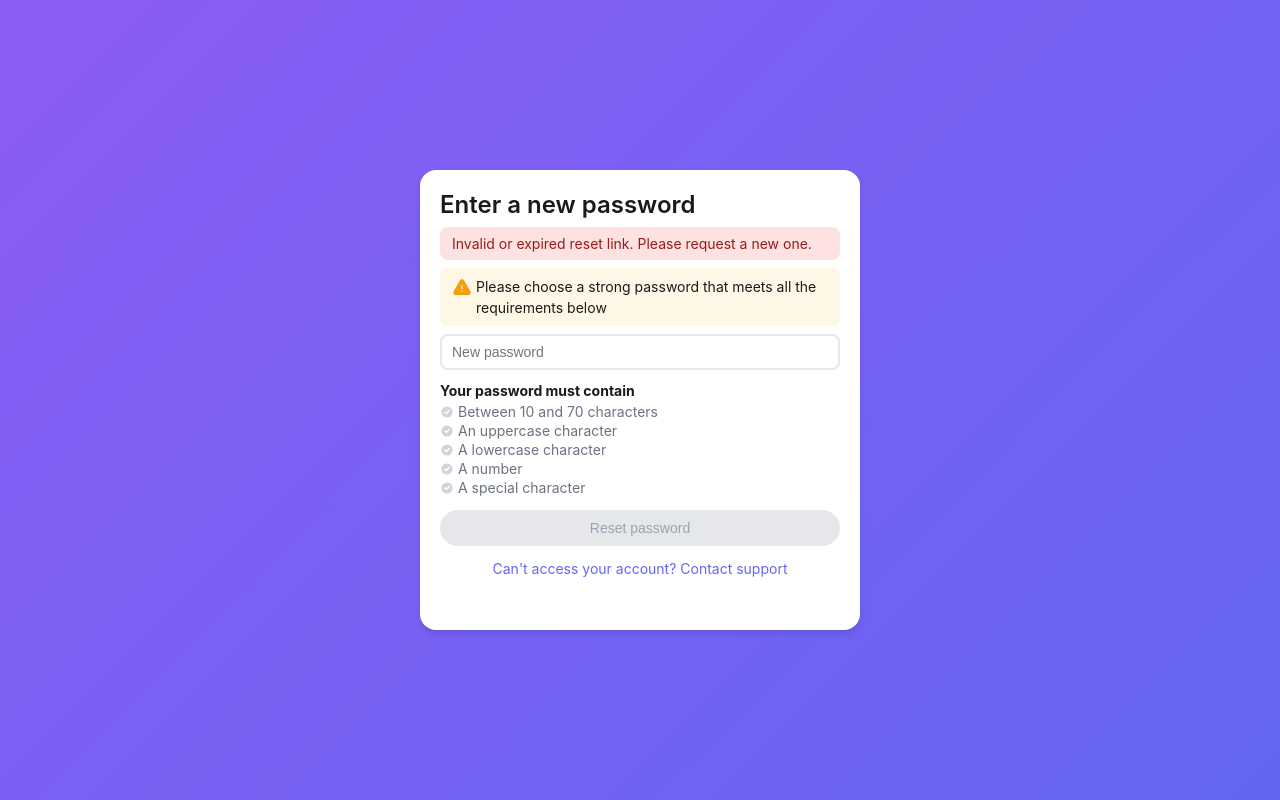
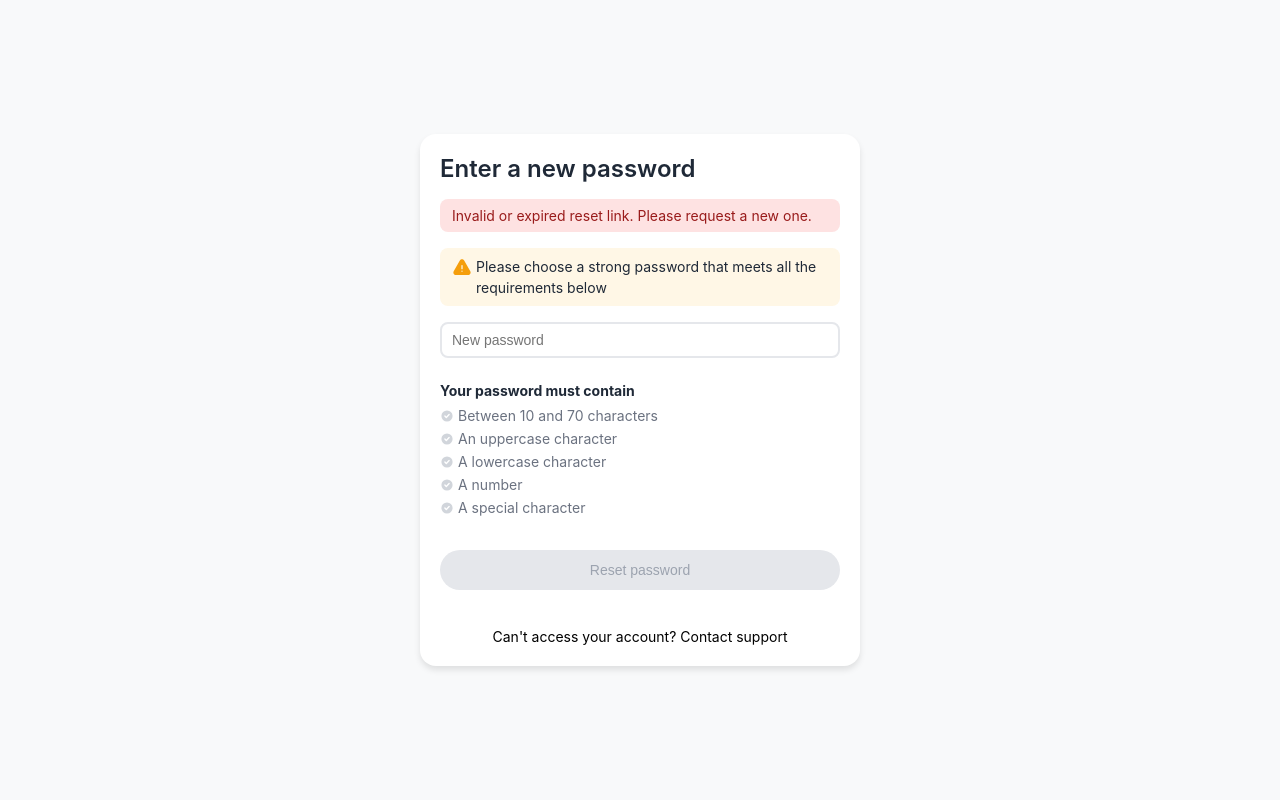
Before and after one commit to Hungle0108/HRM, a Flask app: page /reset-password/1 in a window 1280 px wide. Run offline with Flask 2, Linux system fonts and the light colour scheme.

Commit message:
UPDATED: NEW PASSWORD PAGE fixed the warning layout

```diff
--- a/templates/login.html
+++ b/templates/login.html
@@ -509,12 +509,9 @@
                  data-locale="en">
             </div>
 
-            <div class="forgot-password-wrapper">
-                <a href="/reset-password" class="forgot-password">Forgot Password?</a>
-            </div>
-
             <div class="actions">
                 <button type="submit" class="login-button">Log In</button>
+                <a href="/reset-password" class="forgot-password">Forgot Password?</a>
             </div>
 
             <div class="signup-prompt">
--- a/templates/new_password.html
+++ b/templates/new_password.html
@@ -5,12 +5,20 @@
     <meta name="viewport" content="width=device-width, initial-scale=1.0">
     <title>Set New Password - HRM</title>
     <style>
+        :root {
+            --primary-color: #000000;
+            --primary-hover: #333333;
+            --background-color: #f8f9fa;
+            --text-color: #1f2937;
+            --border-color: #e5e7eb;
+        }
+
         body {
             margin: 0;
             padding: 0;
             font-family: -apple-system, BlinkMacSystemFont, 'Segoe UI', Roboto, Oxygen, Ubuntu, Cantarell, sans-serif;
-            background: linear-gradient(135deg, #8B5CF6, #6366F1);
-            color: #1a1a1a;
+            background: var(--background-color);
+            color: var(--text-color);
             min-height: 100vh;
             display: flex;
             align-items: center;
@@ -20,7 +28,6 @@
         .container {
             max-width: 400px;
             min-height: 420px;
-            height: 420px;
             margin: 40px auto;
             padding: 20px;
             background: white;
@@ -39,8 +46,8 @@
         h1 {
             font-size: 24px;
             font-weight: 600;
-            margin: 0 0 8px 0;
-            color: #1a1a1a;
+            margin: 0 0 16px 0;
+            color: var(--text-color);
             flex-shrink: 0;
         }
 
@@ -48,7 +55,7 @@
             background-color: #FFF7E6;
             border-radius: 8px;
             padding: 8px 12px;
-            margin-bottom: 8px;
+            margin-bottom: 16px;
             display: flex;
             align-items: flex-start;
             gap: 4px;
@@ -57,8 +64,7 @@
         }
 
         .warning-message.hide {
-            opacity: 0;
-            pointer-events: none;
+            display: none;
         }
 
         .warning-message svg {
@@ -72,7 +78,7 @@
         .warning-message p {
             margin: 0;
             font-size: 14px;
-            color: #1a1a1a;
+            color: var(--text-color);
             line-height: 1.5;
         }
 
@@ -82,7 +88,7 @@
             color: #991B1B;
             padding: 8px 12px;
             border-radius: 8px;
-            margin-bottom: 8px;
+            margin-bottom: 16px;
             font-size: 14px;
             flex-shrink: 0;
         }
@@ -92,21 +98,21 @@
         }
 
         .password-requirements {
-            margin-top: 4px;
-            margin-bottom: 8px;
+            margin-top: 8px;
+            margin-bottom: 20px;
         }
 
         .password-requirements h4 {
-            margin: 0 0 4px 0;
+            margin: 0 0 8px 0;
             font-size: 14px;
-            color: #1a1a1a;
+            color: var(--text-color);
         }
 
         .requirement {
             display: flex;
             align-items: center;
             gap: 4px;
-            margin-bottom: 2px;
+            margin-bottom: 6px;
             font-size: 14px;
             color: #6B7280;
             transition: all 0.3s ease;
@@ -129,13 +135,13 @@
 
         .support-link {
             text-align: center;
-            margin-top: 4px;
+            margin-top: 20px;
             flex-shrink: 0;
         }
 
         .support-link a {
             font-size: 14px;
-            color: #6366F1;
+            color: var(--primary-color);
             text-decoration: none;
         }
 
@@ -150,14 +156,14 @@
         }
 
         .form-group {
-            margin-bottom: 8px;
+            margin-bottom: 16px;
             flex-shrink: 0;
         }
 
         input[type="password"] {
             width: 100%;
             padding: 8px 10px;
-            border: 2px solid #E5E7EB;
+            border: 2px solid var(--border-color);
             border-radius: 8px;
             font-size: 14px;
             background-color: white;
@@ -168,8 +174,8 @@
 
         input[type="password"]:focus {
             outline: none;
-            border-color: #6366F1;
-            box-shadow: 0 0 0 3px rgba(99, 102, 241, 0.1);
+            border-color: var(--primary-color);
+            box-shadow: 0 0 0 3px rgba(0, 0, 0, 0.1);
         }
 
         input[type="password"].error {
@@ -192,8 +198,8 @@
 
         button {
             width: 100%;
-            padding: 10px;
-            background-color: #E5E7EB;
+            padding: 12px;
+            background-color: var(--border-color);
             color: #9CA3AF;
             border: none;
             border-radius: 24px;
@@ -201,17 +207,17 @@
             font-weight: 500;
             cursor: pointer;
             transition: all 0.2s;
-            margin-top: 4px;
-            margin-bottom: 8px;
+            margin-top: 8px;
+            margin-bottom: 16px;
         }
 
         button.active {
-            background-color: #1a1a1a;
+            background-color: var(--primary-color);
             color: white;
         }
 
         button.active:hover {
-            background-color: #404040;
+            background-color: var(--primary-hover);
         }
 
         #newPasswordForm {
@@ -288,6 +294,7 @@
         const submitButton = document.getElementById('submitButton');
         const mainContainer = document.getElementById('mainContainer');
         const warningMessage = document.getElementById('warningMessage');
+        let messageTimer = null;
 
         function validatePassword(password) {
             const requirements = {
@@ -315,23 +322,49 @@
             return allRequirementsMet;
         }
 
+        function showMessage(type, text) {
+            const errorMessage = document.getElementById('errorMessage');
+            const warningMessage = document.getElementById('warningMessage');
+
+            // Clear any existing timer
+            if (messageTimer) {
+                clearTimeout(messageTimer);
+                messageTimer = null;
+            }
+
+            // Hide all messages first
+            errorMessage.classList.remove('show');
+            warningMessage.classList.add('hide');
+
+            if (type === 'error') {
+                errorMessage.textContent = text;
+                errorMessage.classList.add('show');
+
+                // Auto-hide error message after 4 seconds
+                messageTimer = setTimeout(() => {
+                    errorMessage.classList.remove('show');
+                    // Show warning message again after error disappears
+                    warningMessage.classList.remove('hide');
+                    messageTimer = null;
+                }, 4000);
+            } else if (type === 'warning') {
+                warningMessage.classList.remove('hide');
+            }
+        }
+
         async function handleNewPassword(event) {
             event.preventDefault();
 
             const password = document.getElementById('password');
-            const errorMessage = document.getElementById('errorMessage');
             const token = '{{ token }}';
 
-            errorMessage.classList.remove('show');
+            // Clear all messages and states
             mainContainer.classList.remove('has-error');
-            warningMessage.classList.remove('hide');
             password.classList.remove('error');
 
             if (!validatePassword(password.value)) {
-                errorMessage.textContent = 'Please meet all password requirements';
-                errorMessage.classList.add('show');
+                showMessage('error', 'Please meet all password requirements');
                 mainContainer.classList.add('has-error');
-                warningMessage.classList.add('hide');
                 password.classList.add('error');
                 return;
             }
@@ -352,29 +385,26 @@
                     window.location.href = '/login?message=password-reset-success';
                 } else {
                     // Show error message
-                    errorMessage.textContent = data.error || 'An error occurred. Please try again.';
-                    errorMessage.classList.add('show');
+                    showMessage('error', data.error || 'An error occurred. Please try again.');
                     mainContainer.classList.add('has-error');
-                    warningMessage.classList.add('hide');
-
-                    // Always add error class to password input when there's an error
                     password.classList.add('error');
 
                     // Scroll to the error message
-                    errorMessage.scrollIntoView({ behavior: 'smooth', block: 'center' });
+                    document.getElementById('errorMessage').scrollIntoView({ behavior: 'smooth', block: 'center' });
                 }
             } catch (error) {
                 console.error('Error:', error);
-                errorMessage.textContent = 'An error occurred. Please try again.';
-                errorMessage.classList.add('show');
+                showMessage('error', 'An error occurred. Please try again.');
                 mainContainer.classList.add('has-error');
-                warningMessage.classList.add('hide');
                 password.classList.add('error');
             }
         }
 
-        // Initialize button state
-        validatePassword(document.getElementById('password').value);
+        // Initialize by showing warning message
+        document.addEventListener('DOMContentLoaded', function() {
+            showMessage('warning');
+            validatePassword(document.getElementById('password').value);
+        });
     </script>
 </body>
 </html>
```
Also changed, not shown: app.py (line endings or trailing spaces), users.db.
